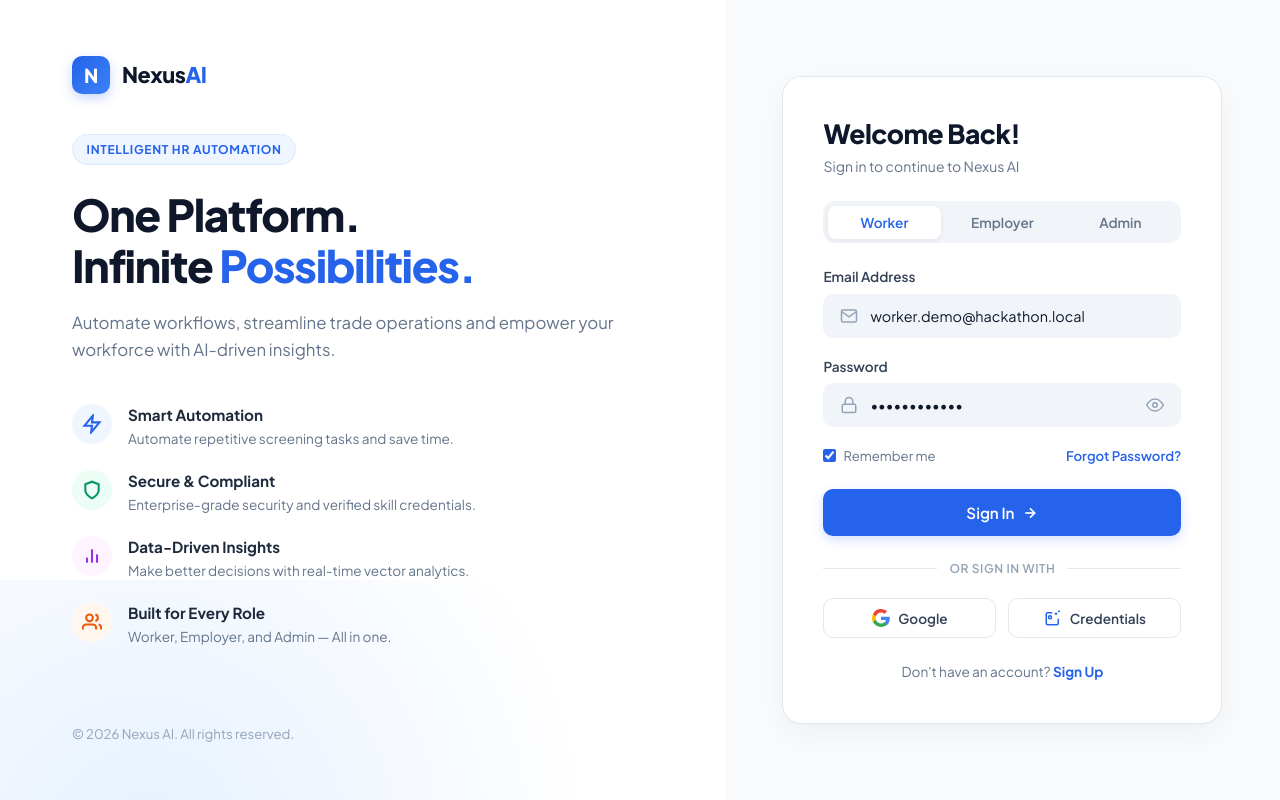
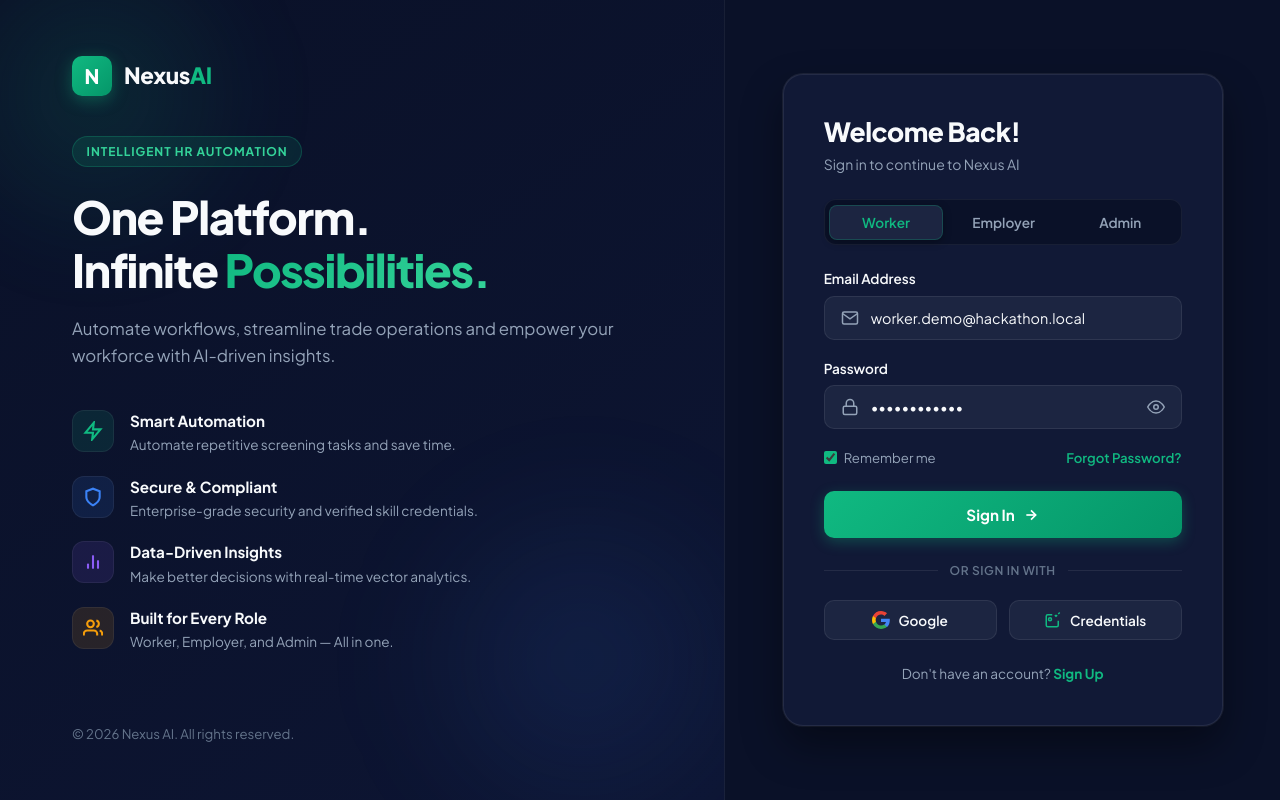
Before and after one commit to Nandan0402/hackathon-application, a plain HTML site: page frontend/login.html in a window 1280 px wide. Drawn offline with Linux system fonts and the light colour scheme; no server answers.

Commit message:
style(login): apply Enterprise Dark Navy & Emerald Green design palette to 2-column showcase

```diff
--- a/frontend/login.html
+++ b/frontend/login.html
@@ -5,7 +5,7 @@
   <meta name="viewport" content="width=device-width, initial-scale=1.0">
   <title>Login – NexusAI Platform</title>
 
-  <!-- Google Font -->
+  <!-- Google Fonts -->
   <link rel="preconnect" href="https://fonts.googleapis.com">
   <link rel="preconnect" href="https://fonts.gstatic.com" crossorigin>
   <link href="https://fonts.googleapis.com/css2?family=Plus+Jakarta+Sans:wght@400;500;600;700;800&display=swap" rel="stylesheet">
@@ -16,15 +16,17 @@
   <link rel="stylesheet" href="css/navigation.css">
 
   <style>
-    /* Split Login Page Styles */
+    /* ==========================================================================
+       ENTERPRISE DARK NAVY & EMERALD GREEN LOGIN THEME
+       ========================================================================== */
     body {
       margin: 0;
       padding: 0;
       min-height: 100vh;
       display: flex;
-      background: #f8fafc;
+      background: var(--bg-dark, #0a1128);
       font-family: 'Plus Jakarta Sans', var(--font-family), sans-serif;
-      color: #1e293b;
+      color: var(--text-main, #f8fafc);
       overflow-x: hidden;
     }
 
@@ -34,26 +36,41 @@
       min-height: 100vh;
     }
 
-    /* Left Showcase Column */
+    /* Left Showcase Column (Deep Dark Navy) */
     .showcase-pane {
       flex: 1.1;
       padding: 3.5rem 4.5rem;
       display: flex;
       flex-direction: column;
       justify-content: space-between;
-      background: #ffffff;
+      background: linear-gradient(145deg, #0a1128 0%, #0d1533 100%);
       position: relative;
       overflow: hidden;
+      border-right: 1px solid rgba(255, 255, 255, 0.06);
+    }
+
+    .showcase-pane::before {
+      content: '';
+      position: absolute;
+      top: -80px;
+      left: -80px;
+      width: 350px;
+      height: 350px;
+      background: radial-gradient(circle, rgba(16, 185, 129, 0.15) 0%, transparent 70%);
+      filter: blur(40px);
+      pointer-events: none;
+      z-index: 0;
     }
 
     .showcase-pane::after {
       content: '';
       position: absolute;
-      bottom: 0;
-      left: 0;
-      right: 0;
-      height: 220px;
-      background: radial-gradient(circle at 20% 120%, rgba(219, 234, 254, 0.7), transparent 70%);
+      bottom: -60px;
+      right: -60px;
+      width: 400px;
+      height: 400px;
+      background: radial-gradient(circle, rgba(59, 130, 246, 0.12) 0%, transparent 70%);
+      filter: blur(50px);
       pointer-events: none;
       z-index: 0;
     }
@@ -73,60 +90,62 @@
     }
 
     .brand-icon-box {
-      width: 38px;
-      height: 38px;
-      background: linear-gradient(135deg, #2563eb, #3b82f6);
+      width: 40px;
+      height: 40px;
+      background: linear-gradient(135deg, #10b981, #059669);
       border-radius: 10px;
       display: flex;
       align-items: center;
       justify-content: center;
       color: #ffffff;
       font-weight: 800;
-      font-size: 1.2rem;
-      box-shadow: 0 4px 12px rgba(37, 99, 235, 0.25);
+      font-size: 1.25rem;
+      box-shadow: 0 4px 16px rgba(16, 185, 129, 0.35);
     }
 
     .brand-name {
-      font-size: 1.35rem;
+      font-size: 1.4rem;
       font-weight: 800;
-      color: #0f172a;
+      color: #f8fafc;
       letter-spacing: -0.02em;
     }
 
     .brand-name span {
-      color: #2563eb;
+      color: #10b981;
     }
 
     .pill-badge {
       display: inline-flex;
       align-items: center;
       padding: 0.35rem 0.85rem;
-      background: #eff6ff;
-      color: #2563eb;
+      background: rgba(16, 185, 129, 0.12);
+      color: #34d399;
       font-size: 0.75rem;
       font-weight: 700;
-      letter-spacing: 0.06em;
+      letter-spacing: 0.08em;
       border-radius: 9999px;
       margin-bottom: 1.5rem;
-      border: 1px solid #dbeafe;
+      border: 1px solid rgba(16, 185, 129, 0.25);
     }
 
     .hero-headline {
-      font-size: 2.75rem;
+      font-size: 2.85rem;
       font-weight: 800;
       line-height: 1.15;
-      color: #0f172a;
+      color: #f8fafc;
       letter-spacing: -0.03em;
       margin-bottom: 1.25rem;
     }
 
-    .hero-headline .highlight-blue {
-      color: #2563eb;
+    .hero-headline .highlight-emerald {
+      background: linear-gradient(135deg, #10b981, #34d399);
+      -webkit-background-clip: text;
+      -webkit-text-fill-color: transparent;
     }
 
     .hero-subtext {
       font-size: 1.05rem;
-      color: #64748b;
+      color: #94a3b8;
       line-height: 1.6;
       margin-bottom: 2.5rem;
     }
@@ -144,83 +163,88 @@
     }
 
     .feature-icon-circle {
-      width: 40px;
-      height: 40px;
-      border-radius: 50%;
+      width: 42px;
+      height: 42px;
+      border-radius: 12px;
       display: flex;
       align-items: center;
       justify-content: center;
       flex-shrink: 0;
+      border: 1px solid rgba(255, 255, 255, 0.06);
     }
 
-    .icon-blue { background: #eff6ff; color: #2563eb; }
-    .icon-green { background: #ecfdf5; color: #059669; }
-    .icon-purple { background: #fdf4ff; color: #9333ea; }
-    .icon-orange { background: #fff7ed; color: #ea580c; }
+    .icon-emerald { background: rgba(16, 185, 129, 0.12); color: #10b981; }
+    .icon-blue { background: rgba(59, 130, 246, 0.12); color: #3b82f6; }
+    .icon-purple { background: rgba(139, 92, 246, 0.12); color: #8b5cf6; }
+    .icon-amber { background: rgba(245, 158, 11, 0.12); color: #f59e0b; }
 
     .feature-title {
       font-size: 0.95rem;
       font-weight: 700;
-      color: #1e293b;
+      color: #f8fafc;
       margin-bottom: 0.15rem;
     }
 
     .feature-desc {
       font-size: 0.85rem;
-      color: #64748b;
+      color: #94a3b8;
       line-height: 1.4;
     }
 
     .showcase-footer {
       font-size: 0.825rem;
-      color: #94a3b8;
+      color: #64748b;
       position: relative;
       z-index: 1;
     }
 
-    /* Right Form Column */
+    /* Right Form Column (Navy Surface & Glassmorphic Card) */
     .form-pane {
       flex: 0.9;
       display: flex;
       align-items: center;
       justify-content: center;
       padding: 2.5rem;
-      background: #f8fafc;
+      background: #0a1128;
       position: relative;
     }
 
     .login-card {
       width: 100%;
       max-width: 440px;
-      background: #ffffff;
+      background: #111936;
       border-radius: 20px;
       padding: 2.5rem;
-      box-shadow: 0 10px 30px rgba(0, 0, 0, 0.04), 0 1px 3px rgba(0, 0, 0, 0.02);
-      border: 1px solid #e2e8f0;
+      box-shadow: 0 20px 40px rgba(0, 0, 0, 0.4), 0 0 0 1px rgba(255, 255, 255, 0.08);
+      border: 1px solid rgba(255, 255, 255, 0.08);
+      backdrop-filter: blur(12px);
+      position: relative;
+      z-index: 1;
     }
 
     .login-card-title {
       font-size: 1.65rem;
       font-weight: 800;
-      color: #0f172a;
+      color: #f8fafc;
       letter-spacing: -0.02em;
       margin-bottom: 0.35rem;
     }
 
     .login-card-subtitle {
       font-size: 0.875rem;
-      color: #64748b;
+      color: #94a3b8;
       margin-bottom: 1.5rem;
     }
 
     /* Role Pill Selector */
     .role-pills {
       display: flex;
-      background: #f1f5f9;
+      background: #0a1128;
       padding: 0.3rem;
       border-radius: 12px;
       gap: 0.35rem;
       margin-bottom: 1.5rem;
+      border: 1px solid rgba(255, 255, 255, 0.06);
     }
 
     .role-pill-btn {
@@ -231,23 +255,24 @@
       border-radius: 8px;
       font-size: 0.85rem;
       font-weight: 600;
-      color: #64748b;
+      color: #94a3b8;
       cursor: pointer;
       transition: all 0.2s ease;
       font-family: inherit;
     }
 
     .role-pill-btn.active {
-      background: #ffffff;
-      color: #2563eb;
-      box-shadow: 0 2px 6px rgba(0, 0, 0, 0.06);
+      background: #1c2541;
+      color: #10b981;
+      box-shadow: 0 2px 8px rgba(0, 0, 0, 0.3);
+      border: 1px solid rgba(16, 185, 129, 0.25);
     }
 
     /* Form Fields */
     .field-label {
       font-size: 0.85rem;
       font-weight: 600;
-      color: #334155;
+      color: #f8fafc;
       margin-bottom: 0.4rem;
       display: block;
     }
@@ -255,8 +280,8 @@
     .field-input-box {
       display: flex;
       align-items: center;
-      background: #f1f5f9;
-      border: 1px solid transparent;
+      background: #1c2541;
+      border: 1px solid rgba(255, 255, 255, 0.08);
       border-radius: 10px;
       padding: 0.75rem 1rem;
       gap: 0.75rem;
@@ -264,9 +289,9 @@
     }
 
     .field-input-box:focus-within {
-      background: #ffffff;
-      border-color: #2563eb;
-      box-shadow: 0 0 0 3px rgba(37, 99, 235, 0.12);
+      background: #162044;
+      border-color: #10b981;
+      box-shadow: 0 0 0 3px rgba(16, 185, 129, 0.18);
     }
 
     .field-input-box svg {
@@ -279,13 +304,13 @@
       background: transparent;
       width: 100%;
       font-size: 0.9rem;
-      color: #0f172a;
+      color: #f8fafc;
       outline: none;
       font-family: inherit;
     }
 
     .field-input-box input::placeholder {
-      color: #94a3b8;
+      color: #64748b;
     }
 
     .toggle-password-btn {
@@ -299,18 +324,18 @@
     }
 
     .toggle-password-btn:hover {
-      color: #475569;
+      color: #f8fafc;
     }
 
-    .btn-submit-blue {
+    .btn-submit-emerald {
       width: 100%;
       padding: 0.85rem 1.25rem;
-      background: #2563eb;
+      background: linear-gradient(135deg, #10b981, #059669);
       color: #ffffff;
       border: none;
       border-radius: 10px;
       font-size: 0.95rem;
-      font-weight: 600;
+      font-weight: 700;
       cursor: pointer;
       transition: all 0.2s ease;
       display: flex;
@@ -318,12 +343,13 @@
       justify-content: center;
       gap: 0.5rem;
       font-family: inherit;
-      box-shadow: 0 4px 12px rgba(37, 99, 235, 0.2);
+      box-shadow: 0 4px 14px rgba(16, 185, 129, 0.3);
     }
 
-    .btn-submit-blue:hover {
-      background: #1d4ed8;
-      box-shadow: 0 6px 16px rgba(37, 99, 235, 0.3);
+    .btn-submit-emerald:hover {
+      background: linear-gradient(135deg, #059669, #047857);
+      box-shadow: 0 6px 20px rgba(16, 185, 129, 0.4);
+      transform: translateY(-1px);
     }
 
     /* Social & Credentials Row */
@@ -332,7 +358,7 @@
       align-items: center;
       text-align: center;
       margin: 1.5rem 0 1.25rem;
-      color: #94a3b8;
+      color: #64748b;
       font-size: 0.75rem;
       font-weight: 600;
       letter-spacing: 0.05em;
@@ -341,7 +367,7 @@
     .or-divider::before, .or-divider::after {
       content: '';
       flex: 1;
-      border-bottom: 1px solid #e2e8f0;
+      border-bottom: 1px solid rgba(255, 255, 255, 0.08);
     }
 
     .or-divider span {
@@ -361,28 +387,29 @@
       justify-content: center;
       gap: 0.5rem;
       padding: 0.65rem 0.85rem;
-      background: #ffffff;
-      border: 1px solid #e2e8f0;
+      background: #1c2541;
+      border: 1px solid rgba(255, 255, 255, 0.08);
       border-radius: 10px;
       font-size: 0.85rem;
       font-weight: 600;
-      color: #334155;
+      color: #f8fafc;
       cursor: pointer;
       transition: all 0.2s ease;
       font-family: inherit;
     }
 
     .alt-auth-btn:hover {
-      background: #f8fafc;
-      border-color: #cbd5e1;
+      background: #162044;
+      border-color: rgba(16, 185, 129, 0.35);
+      color: #10b981;
     }
 
     /* Demo Credentials Dropdown / Box */
     .demo-box {
       margin-top: 1rem;
       padding: 1rem;
-      background: #f8fafc;
-      border: 1px dashed #cbd5e1;
+      background: #0a1128;
+      border: 1px dashed rgba(16, 185, 129, 0.3);
       border-radius: 10px;
       display: none;
     }
@@ -410,13 +437,13 @@
   <!-- Loading Overlay for Auth -->
   <div id="auth-loading-overlay" class="loading-overlay">
     <div class="spinner spinner-green spinner-lg"></div>
-    <div style="font-size: 1.125rem; font-weight: 600; color: var(--text-main); margin-top: 1rem;" id="loading-overlay-text">Authenticating Credentials...</div>
-    <div style="font-size: 0.875rem; color: var(--text-muted); margin-top: 0.25rem;">Communicating with authentication service</div>
+    <div style="font-size: 1.125rem; font-weight: 600; color: #f8fafc; margin-top: 1rem;" id="loading-overlay-text">Authenticating Credentials...</div>
+    <div style="font-size: 0.875rem; color: #94a3b8; margin-top: 0.25rem;">Communicating with authentication service</div>
   </div>
 
   <div class="split-layout">
 
-    <!-- LEFT COLUMN: BRAND & VALUE SHOWCASE -->
+    <!-- LEFT COLUMN: BRAND & VALUE SHOWCASE (DARK NAVY & EMERALD GREEN) -->
     <div class="showcase-pane">
       <div class="showcase-content">
 
@@ -431,7 +458,7 @@
 
         <h1 class="hero-headline">
           One Platform.<br>
-          Infinite <span class="highlight-blue">Possibilities.</span>
+          Infinite <span class="highlight-emerald">Possibilities.</span>
         </h1>
 
         <p class="hero-subtext">
@@ -440,7 +467,7 @@
 
         <div class="features-list">
           <div class="feature-item">
-            <div class="feature-icon-circle icon-blue">
+            <div class="feature-icon-circle icon-emerald">
               <svg width="20" height="20" viewBox="0 0 24 24" fill="none" stroke="currentColor" stroke-width="2.5"><polygon points="13 2 3 14 12 14 11 22 21 10 12 10 13 2"/></svg>
             </div>
             <div>
@@ -450,7 +477,7 @@
           </div>
 
           <div class="feature-item">
-            <div class="feature-icon-circle icon-green">
+            <div class="feature-icon-circle icon-blue">
               <svg width="20" height="20" viewBox="0 0 24 24" fill="none" stroke="currentColor" stroke-width="2.5"><path d="M12 22s8-4 8-10V5l-8-3-8 3v7c0 6 8 10 8 10z"/></svg>
             </div>
             <div>
@@ -470,7 +497,7 @@
           </div>
 
           <div class="feature-item">
-            <div class="feature-icon-circle icon-orange">
+            <div class="feature-icon-circle icon-amber">
               <svg width="20" height="20" viewBox="0 0 24 24" fill="none" stroke="currentColor" stroke-width="2.5"><path d="M17 21v-2a4 4 0 0 0-4-4H5a4 4 0 0 0-4 4v2"/><circle cx="9" cy="7" r="4"/><path d="M23 21v-2a4 4 0 0 0-3-3.87"/><path d="M16 3.13a4 4 0 0 1 0 7.75"/></svg>
             </div>
             <div>
@@ -487,7 +514,7 @@
       </div>
     </div>
 
-    <!-- RIGHT COLUMN: LOGIN FORM CARD -->
+    <!-- RIGHT COLUMN: LOGIN FORM CARD (DEEP SURFACE NAVY #111936) -->
     <div class="form-pane">
       <div class="login-card">
 
@@ -535,14 +562,14 @@
 
           <!-- Remember me & Forgot Password -->
           <div style="display: flex; align-items: center; justify-content: space-between; margin-bottom: 1.5rem; font-size: 0.825rem;">
-            <label style="display: flex; align-items: center; gap: 0.45rem; color: #64748b; cursor: pointer;">
-              <input type="checkbox" id="remember-me" checked style="accent-color: #2563eb;"> Remember me
+            <label style="display: flex; align-items: center; gap: 0.45rem; color: #94a3b8; cursor: pointer;">
+              <input type="checkbox" id="remember-me" checked style="accent-color: #10b981;"> Remember me
             </label>
-            <a href="#" style="color: #2563eb; text-decoration: none; font-weight: 600;" onclick="window.showToast ? window.showToast('Password reset instructions sent', 'info') : alert('Reset instructions sent'); return false;">Forgot Password?</a>
+            <a href="#" style="color: #10b981; text-decoration: none; font-weight: 600;" onclick="window.showToast ? window.showToast('Password reset instructions sent', 'info') : alert('Reset instructions sent'); return false;">Forgot Password?</a>
           </div>
 
           <!-- Submit Button -->
-          <button type="submit" class="btn-submit-blue" id="login-submit-btn">
+          <button type="submit" class="btn-submit-emerald" id="login-submit-btn">
             <span>Sign In</span>
             <svg width="16" height="16" viewBox="0 0 24 24" fill="none" stroke="currentColor" stroke-width="2.5"><line x1="5" y1="12" x2="19" y2="12"/><polyline points="12 5 19 12 12 19"/></svg>
           </button>
@@ -568,41 +595,42 @@
 
           <!-- Toggle Demo Credentials Drawer -->
           <button type="button" class="alt-auth-btn" id="toggle-demo-credentials-btn">
-            <svg width="18" height="18" viewBox="0 0 24 24" fill="none" stroke="#2563eb" stroke-width="2"><path d="M21 2l-2 2m-1.5 1.5L16 7l-1.5-1.5M19 13v6a2 2 0 0 1-2 2H5a2 2 0 0 1-2-2V7a2 2 0 0 1 2-2h6"/><circle cx="8" cy="11" r="2"/></svg>
+            <svg width="18" height="18" viewBox="0 0 24 24" fill="none" stroke="#10b981" stroke-width="2"><path d="M21 2l-2 2m-1.5 1.5L16 7l-1.5-1.5M19 13v6a2 2 0 0 1-2 2H5a2 2 0 0 1-2-2V7a2 2 0 0 1 2-2h6"/><circle cx="8" cy="11" r="2"/></svg>
             <span>Credentials</span>
           </button>
         </div>
 
         <!-- DEMO CREDENTIALS DRAWER -->
         <div class="demo-box" id="demo-credentials-drawer">
-          <div style="font-size: 0.75rem; font-weight: 700; color: #2563eb; text-transform: uppercase; letter-spacing: 0.05em; margin-bottom: 0.6rem;">
+          <div style="font-size: 0.75rem; font-weight: 700; color: #10b981; text-transform: uppercase; letter-spacing: 0.05em; margin-bottom: 0.6rem; display: flex; align-items: center; gap: 0.35rem;">
+            <svg width="12" height="12" viewBox="0 0 24 24" fill="none" stroke="currentColor" stroke-width="2.5"><polygon points="12 2 15.09 8.26 22 9.27 17 14.14 18.18 21.02 12 17.77 5.82 21.02 7 14.14 2 9.27 8.91 8.26 12 2"/></svg>
             One-Click Demo Credentials
           </div>
           <div style="display: flex; flex-direction: column; gap: 0.45rem;">
-            <div style="display: flex; align-items: center; justify-content: space-between; padding: 0.4rem 0.6rem; background: #ffffff; border-radius: 6px; border: 1px solid #e2e8f0;">
+            <div style="display: flex; align-items: center; justify-content: space-between; padding: 0.45rem 0.65rem; background: #1c2541; border-radius: 8px; border: 1px solid rgba(255, 255, 255, 0.06);">
               <div>
-                <span style="font-size: 0.775rem; font-weight: 700; color: #1e293b;">Worker</span>
-                <span style="font-size: 0.725rem; color: #64748b; margin-left: 0.3rem;">worker.demo@hackathon.local</span>
+                <span style="font-size: 0.775rem; font-weight: 700; color: #f8fafc;">Worker</span>
+                <span style="font-size: 0.725rem; color: #94a3b8; margin-left: 0.3rem;">worker.demo@hackathon.local</span>
               </div>
-              <button type="button" class="use-demo-btn" data-demo-role="worker" data-email="worker.demo@hackathon.local" data-password="Worker@12345" style="padding: 0.2rem 0.5rem; background: #eff6ff; color: #2563eb; border: 1px solid #bfdbfe; border-radius: 4px; font-size: 0.725rem; font-weight: 600; cursor: pointer;">
+              <button type="button" class="use-demo-btn" data-demo-role="worker" data-email="worker.demo@hackathon.local" data-password="Worker@12345" style="padding: 0.2rem 0.5rem; background: rgba(16, 185, 129, 0.15); color: #10b981; border: 1px solid rgba(16, 185, 129, 0.3); border-radius: 4px; font-size: 0.725rem; font-weight: 700; cursor: pointer;">
                 Autofill
               </button>
             </div>
-            <div style="display: flex; align-items: center; justify-content: space-between; padding: 0.4rem 0.6rem; background: #ffffff; border-radius: 6px; border: 1px solid #e2e8f0;">
+            <div style="display: flex; align-items: center; justify-content: space-between; padding: 0.45rem 0.65rem; background: #1c2541; border-radius: 8px; border: 1px solid rgba(255, 255, 255, 0.06);">
               <div>
-                <span style="font-size: 0.775rem; font-weight: 700; color: #1e293b;">Employer</span>
-                <span style="font-size: 0.725rem; color: #64748b; margin-left: 0.3rem;">employer.demo@hackathon.local</span>
+                <span style="font-size: 0.775rem; font-weight: 700; color: #f8fafc;">Employer</span>
+                <span style="font-size: 0.725rem; color: #94a3b8; margin-left: 0.3rem;">employer.demo@hackathon.local</span>
               </div>
-              <button type="button" class="use-demo-btn" data-demo-role="employer" data-email="employer.demo@hackathon.local" data-password="Employer@12345" style="padding: 0.2rem 0.5rem; background: #eff6ff; color: #2563eb; border: 1px solid #bfdbfe; border-radius: 4px; font-size: 0.725rem; font-weight: 600; cursor: pointer;">
+              <button type="button" class="use-demo-btn" data-demo-role="employer" data-email="employer.demo@hackathon.local" data-password="Employer@12345" style="padding: 0.2rem 0.5rem; background: rgba(59, 130, 246, 0.15); color: #3b82f6; border: 1px solid rgba(59, 130, 246, 0.3); border-radius: 4px; font-size: 0.725rem; font-weight: 700; cursor: pointer;">
                 Autofill
               </button>
             </div>
-            <div style="display: flex; align-items: center; justify-content: space-between; padding: 0.4rem 0.6rem; background: #ffffff; border-radius: 6px; border: 1px solid #e2e8f0;">
+            <div style="display: flex; align-items: center; justify-content: space-between; padding: 0.45rem 0.65rem; background: #1c2541; border-radius: 8px; border: 1px solid rgba(255, 255, 255, 0.06);">
               <div>
-                <span style="font-size: 0.775rem; font-weight: 700; color: #1e293b;">Admin</span>
-                <span style="font-size: 0.725rem; color: #64748b; margin-left: 0.3rem;">admin.demo@hackathon.local</span>
+                <span style="font-size: 0.775rem; font-weight: 700; color: #f8fafc;">Admin</span>
+                <span style="font-size: 0.725rem; color: #94a3b8; margin-left: 0.3rem;">admin.demo@hackathon.local</span>
               </div>
-              <button type="button" class="use-demo-btn" data-demo-role="admin" data-email="admin.demo@hackathon.local" data-password="Admin@12345" style="padding: 0.2rem 0.5rem; background: #eff6ff; color: #2563eb; border: 1px solid #bfdbfe; border-radius: 4px; font-size: 0.725rem; font-weight: 600; cursor: pointer;">
+              <button type="button" class="use-demo-btn" data-demo-role="admin" data-email="admin.demo@hackathon.local" data-password="Admin@12345" style="padding: 0.2rem 0.5rem; background: rgba(139, 92, 246, 0.15); color: #8b5cf6; border: 1px solid rgba(139, 92, 246, 0.3); border-radius: 4px; font-size: 0.725rem; font-weight: 700; cursor: pointer;">
                 Autofill
               </button>
             </div>
@@ -610,8 +638,8 @@
         </div>
 
         <!-- Link to Register -->
-        <div style="margin-top: 1.5rem; text-align: center; font-size: 0.85rem; color: #64748b;">
-          Don't have an account? <a href="register.html" style="color: #2563eb; font-weight: 700; text-decoration: none;">Sign Up</a>
+        <div style="margin-top: 1.5rem; text-align: center; font-size: 0.85rem; color: #94a3b8;">
+          Don't have an account? <a href="register.html" style="color: #10b981; font-weight: 700; text-decoration: none;">Sign Up</a>
         </div>
 
       </div>
```
